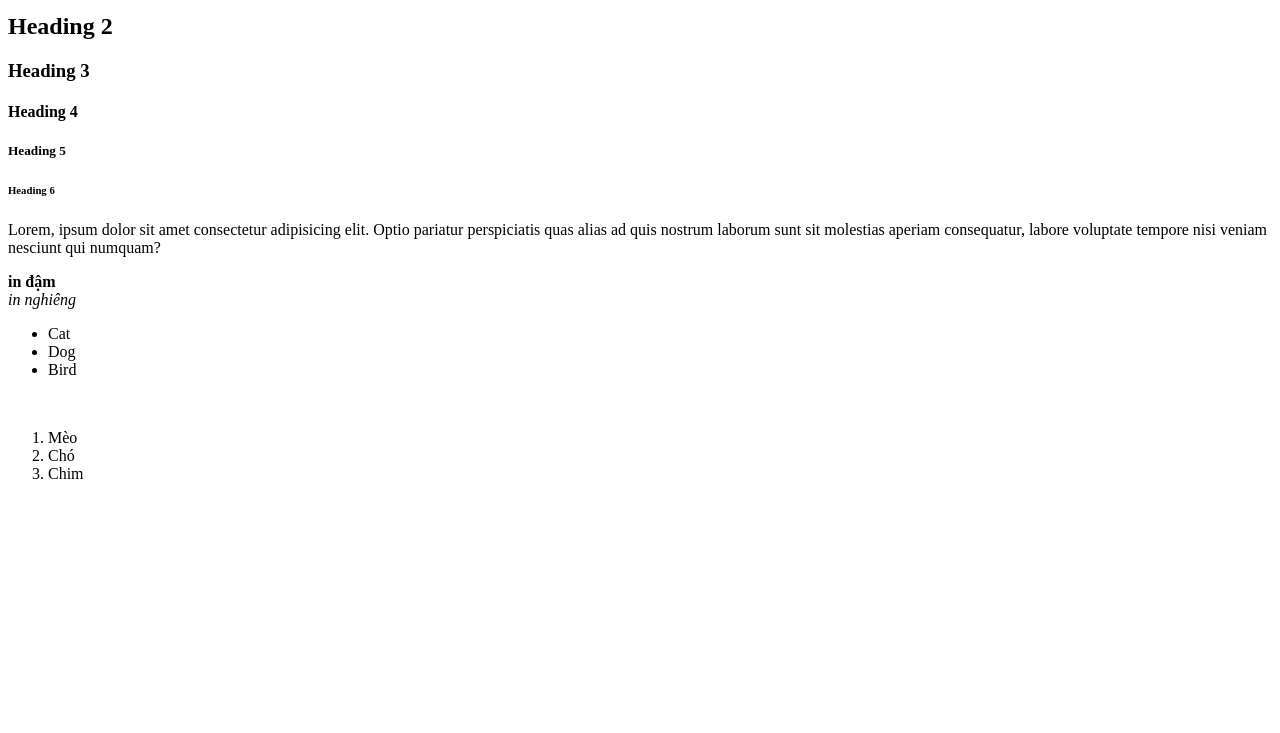
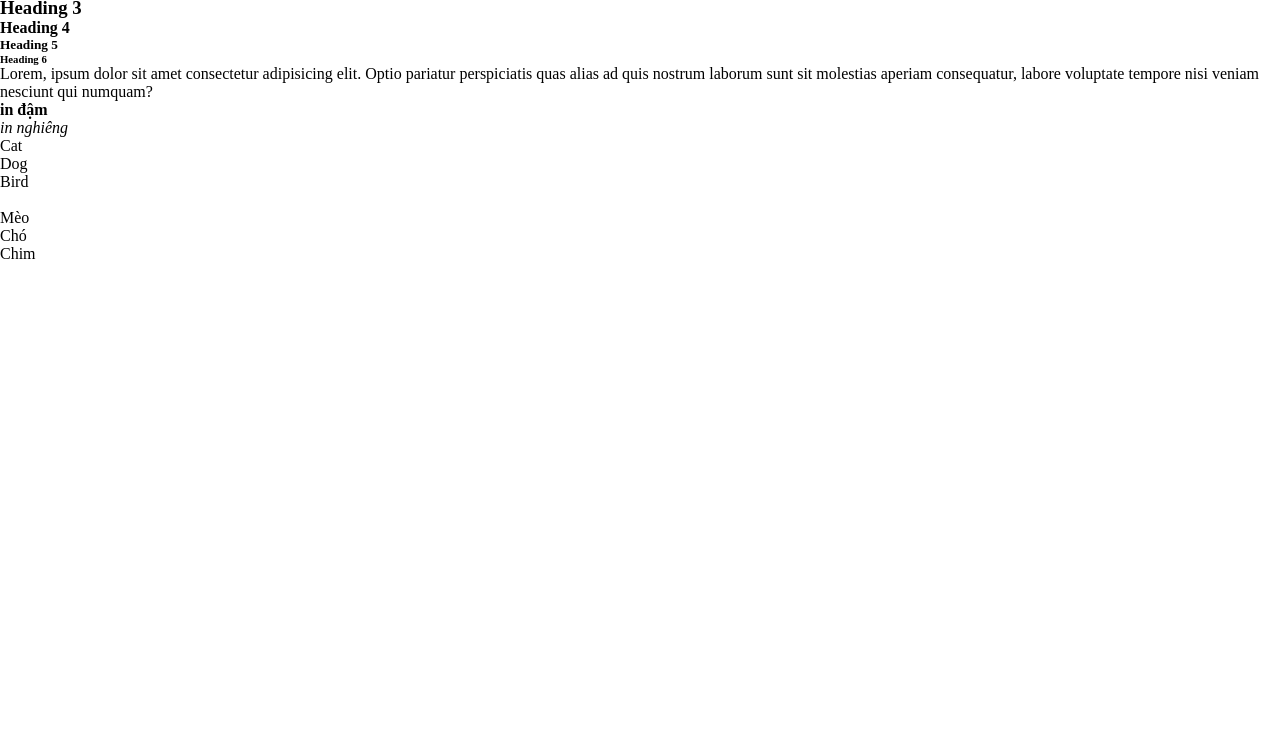
Before and after one commit to ThanhTinhYarushi/daily_code, a plain HTML site: page HTML/MyLearning_HTML-CSS/index.html in a window 1280 px wide. Shown: the part 67-800 px from the top of the page. Drawn offline with Linux system fonts and the light colour scheme.

Commit message:
add css ex

```diff
--- a/HTML/MyLearning_HTML-CSS/index.html
+++ b/HTML/MyLearning_HTML-CSS/index.html
@@ -4,7 +4,7 @@
     <meta charset="UTF-8" />
     <meta name="viewport" content="width=device-width, initial-scale=1.0" />
     <title>Tự học Css lại từ đầu</title>
-    <!-- <link rel="stylesheet" href="assets/css/styles.css" /> -->
+    <link rel="stylesheet" href="assets/css/styles.css" />
   </head>
   <body>
     <!-- Các thẻ html thông dụng -->
```
